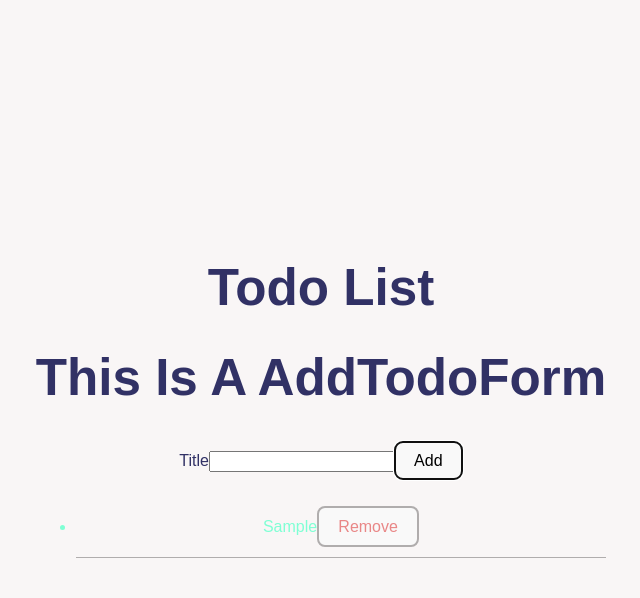
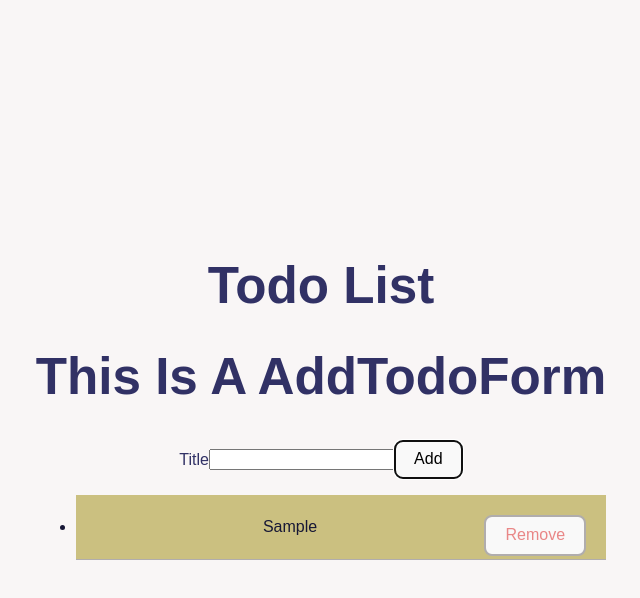
Before and after one commit to chukwuernest/react-todo, a React (Vite) app: page / in a window 1280 px wide. Both pictures are taken after typing "Sample" into the empty fields and a click on the button "Add". Shown: the top 598 px of the page, without its empty margins (319-959 px from the left). Built offline with nearby package versions, Linux system fonts and the light colour scheme; no server answers.

Commit message:
some update on airtable

```diff
--- a/src/App.jsx
+++ b/src/App.jsx
@@ -30,7 +30,7 @@ function App() {
 
       const todos = data.records.map((record) => ({
         id: record.id,
-        title: record.fields.title,
+        title: record.fields.Title,
       }))
 
       setTodoList(todos)
--- a/src/components/TodoListItem.module.css
+++ b/src/components/TodoListItem.module.css
@@ -1,10 +1,13 @@
 .ListItem {
   font-family: 'Arial', sans-serif;
-  color: aquamarine;
-  padding: 10px;
+  color: rgb(23, 23, 53);
+  padding: 20px;
   border-bottom: 1px solid #b0adad;
   transition: color 0.1s;
+  margin-bottom: 0.2rem;
+  background-color: rgb(203, 192, 128);
 }
+
 .ListItem:hover {
   font-size: 20px;
   color: greenyellow;
@@ -13,6 +16,9 @@
 .button {
   color: rgb(233, 135, 135);
   border: 2px solid #b0adad;
+  float: inline-end;
+
+  margin-left: auto;
 }
 .button:hover {
   color: red;
```
